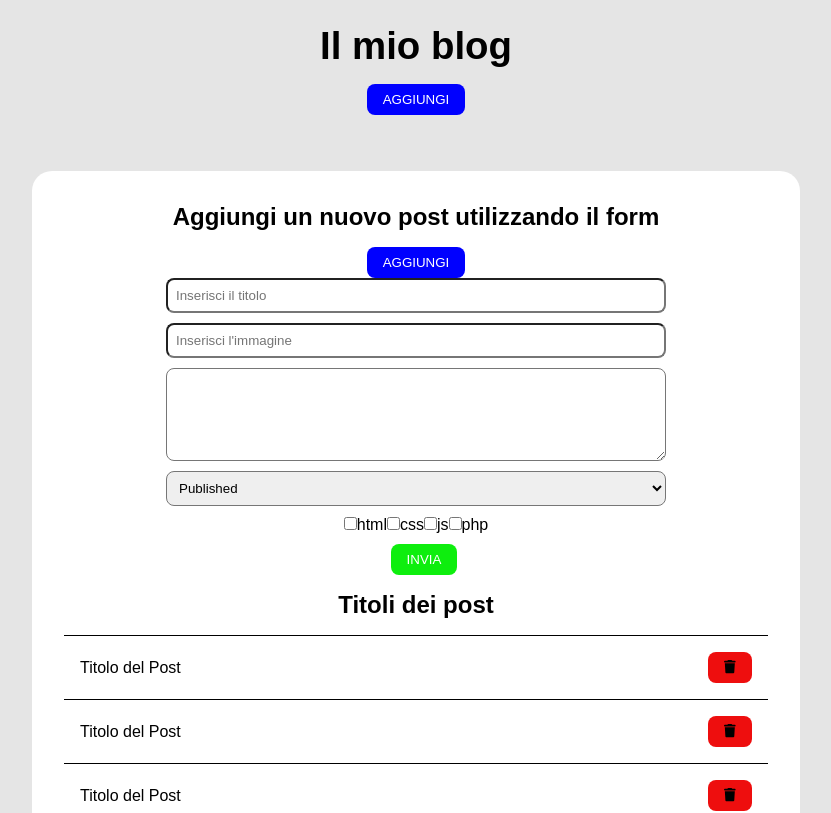
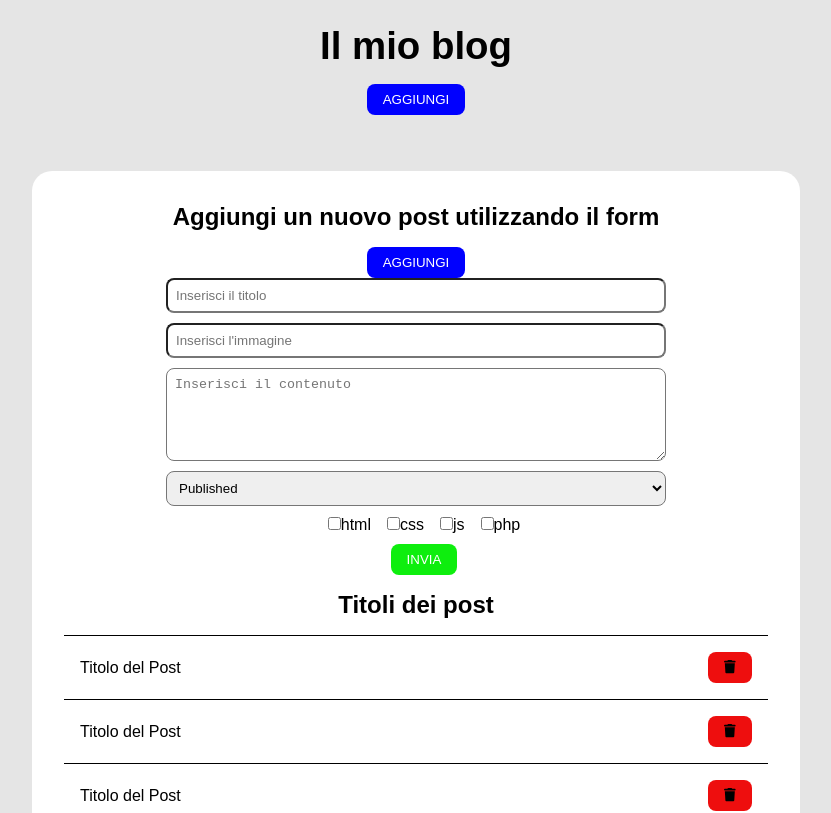
Before and after one commit to JacopoTrincanato/react-form-multifield, a React (Vite) app: page / in a window 1280 px wide. Shown: the top 813 px of the page, without its empty margins (224-1055 px from the left). Built offline with nearby package versions, Linux system fonts and the light colour scheme.

Commit message:
update addPost function

```diff
--- a/src/components/form/Form.jsx
+++ b/src/components/form/Form.jsx
@@ -29,11 +29,18 @@ export default function Form() {
     const [newPosts, setNewPosts] = useState('')
 
     //creo una funzione per aggiungere un titolo
-    function addPostTitle(e) {
+    function addPost(e) {
         e.preventDefault()
 
-        setInitialPosts([...initialPosts, { title: newPosts }])
+        const newItem = {
+            id: Date.now(),
+            ...formData
+        }
+
+        setInitialPosts([newItem, ...initialPosts])
         setNewPosts('')
+
+        setFormData(addedPost)
 
     }
 
@@ -54,13 +61,13 @@ export default function Form() {
             <h2>Aggiungi un nuovo post utilizzando il form</h2>
             <AddButton />
 
-            <form onSubmit={addPostTitle}>
+            <form onSubmit={addPost}>
 
                 <input type="text" placeholder="Inserisci il titolo" className={style.placeholder} value={newPosts} onChange={e => setNewPosts(e.target.value)} />
 
                 <input type="text" placeholder="Inserisci l'immagine" className={style.placeholder} name="image" value={formData.image} />
 
-                <textarea name="content" id="content" rows="5" className={style.placeholder} value={formData.content}></textarea>
+                <textarea name="content" placeholder="Inserisci il contenuto" id="content" rows="5" className={style.placeholder} value={formData.content}></textarea>
 
                 <select name="category" id="category" className={style.placeholder}>
                     <option value="published">Published</option>
--- a/src/components/form/Form.module.css
+++ b/src/components/form/Form.module.css
@@ -5,6 +5,9 @@ form {
     gap: 10px;
 }
 
+input[type="checkbox"] {
+    margin-left: 1rem;
+}
 
 .formBtn {
     background-color: rgb(14, 238, 14);
```
